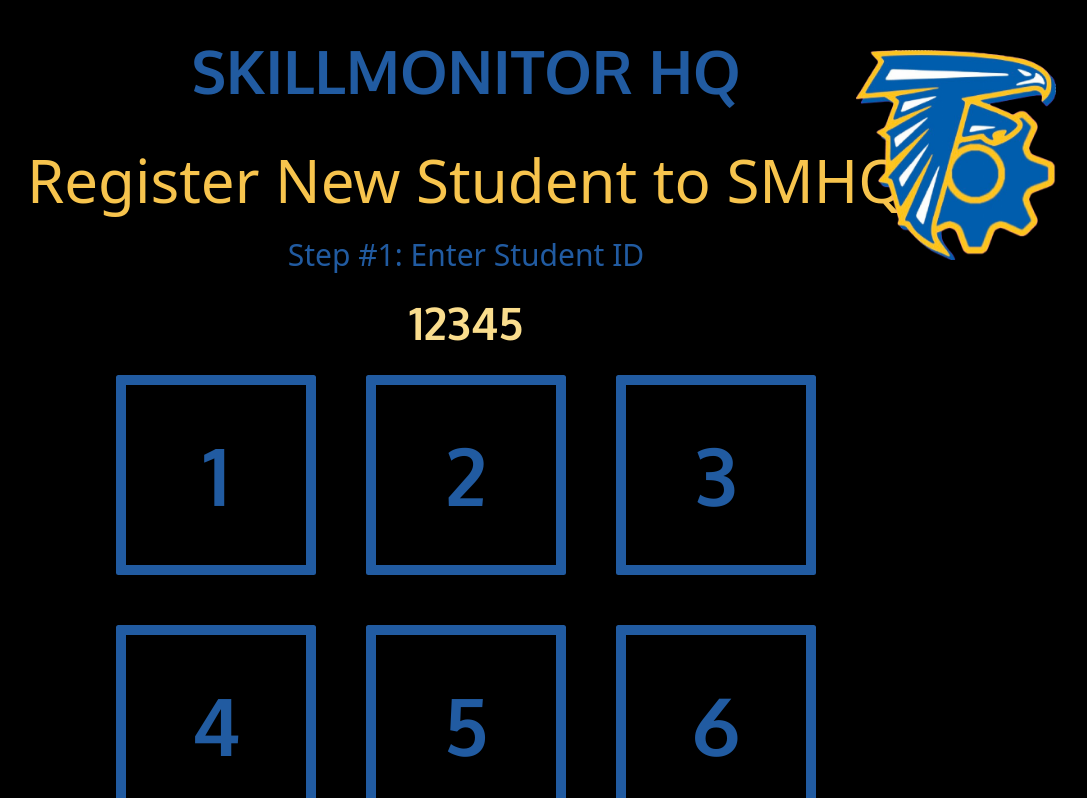
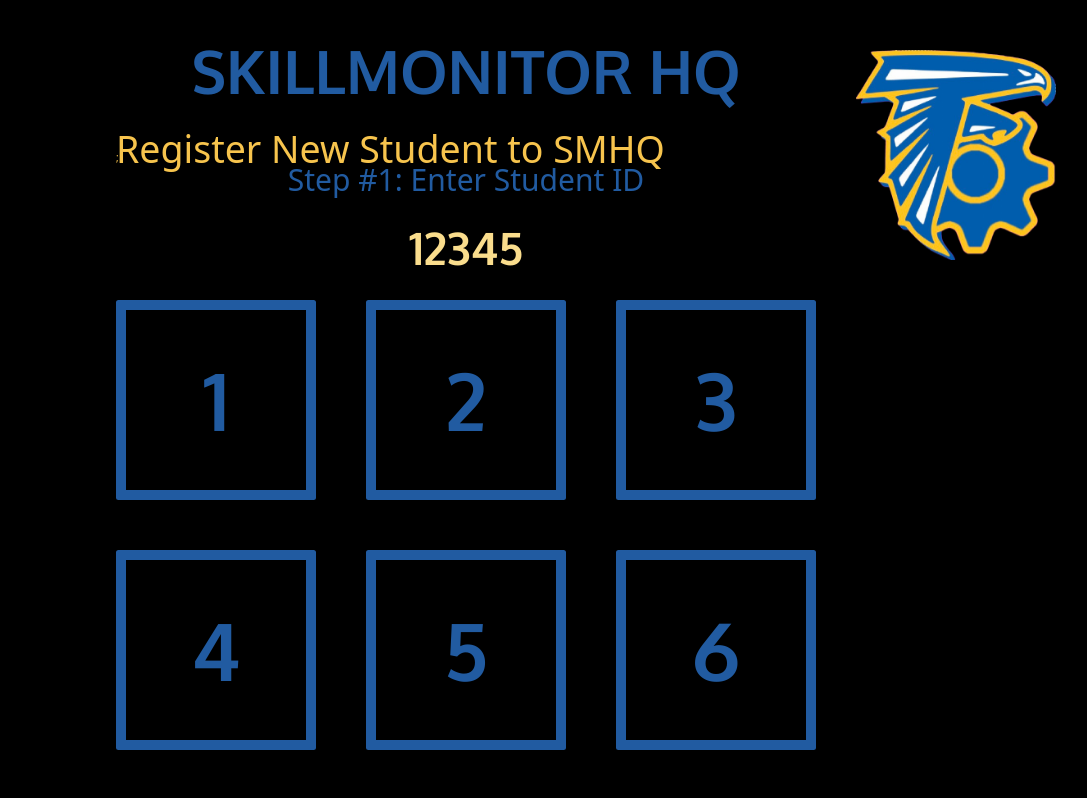
Before and after one commit to FoothillEng/SkillMonitorHQ, a Next.js app: page /admin/student/create in a window 1280 px wide. Shown: the top 798 px of the page, without its empty margins (174-1261 px from the left). Built offline with nearby package versions, Linux system fonts and the light colour scheme; no server answers.

Commit message:
feat: consistent title format

```diff
--- /dev/null
+++ b/src/components/Title.tsx
@@ -0,0 +1,9 @@
+interface TitleProps {
+    title: string;
+}
+
+const Title = ({ title }: TitleProps) => {
+    return <div className="fixed top-[13rem] text-6xl">{title}</div>;
+};
+
+export default Title;
--- a/src/pages/admin/index.tsx
+++ b/src/pages/admin/index.tsx
@@ -1,7 +1,7 @@
 const AdminIndex = (props) => {
     return (
         <div className="flex w-screen flex-col items-center">
-            <div className="text-8xl">Admin homepage</div>
+            <div className="fixed top-[13rem] text-6xl">Admin Homepage</div>
         </div>
     );
 };
--- a/src/pages/admin/machine/index.tsx
+++ b/src/pages/admin/machine/index.tsx
@@ -1,5 +1,6 @@
 import { useState } from 'react';
 
+import Title from '@/components/Title';
 import CreateMachine from '@/components/admin/machine/CreateMachine';
 import ListMachines from '@/components/admin/machine/ListMachines';
 
@@ -7,8 +8,8 @@ const AdminMachineIndex = (props) => {
     const [reload, setReload] = useState<boolean>(false);
 
     return (
-        <div className="flex w-screen flex-col items-center justify-around font-oxygen text-white">
-            <div className="mb-[5rem] text-6xl">Machine Settings</div>
+        <div className="flex w-screen flex-col items-center font-oxygen text-white">
+            <Title title="Machine Settings" />
             <ListMachines reload={reload} setReload={setReload} />
             <CreateMachine setReload={setReload} />
         </div>
--- a/src/pages/admin/student/create.tsx
+++ b/src/pages/admin/student/create.tsx
@@ -3,6 +3,7 @@ import { useRouter } from 'next/router';
 
 import { CldUploadWidget } from 'next-cloudinary';
 
+import Title from '@/components/Title';
 import LockScreen from '@/components/LockScreen';
 
 interface StudentIdInputProps {
@@ -126,9 +127,7 @@ const CreateUser = (props) => {
     return (
         <div className="flex w-screen flex-col items-center text-secondary">
             <div className="mt-[2rem]">
-                <h1 className="mb-[3rem] text-center text-8xl">
-                    Register New Student to SMHQ
-                </h1>
+                <Title title="Register New Student to SMHQ" />;
                 <div className="flex flex-col items-center space-y-[3rem]">
                     {!studentExists ? (
                         <div>
--- a/src/pages/admin/student/index.tsx
+++ b/src/pages/admin/student/index.tsx
@@ -1,6 +1,7 @@
 import { useContext } from 'react';
 import Link from 'next/link';
 
+import Title from '@/components/Title';
 import ListStudents from '@/components/ListStudents';
 import { MachineContext } from '@/lib/contexts/MachineContext';
 
@@ -8,9 +9,7 @@ const AdminStudentsIndex = (props) => {
     const { machineUUID } = useContext(MachineContext);
     return (
         <div className="flex w-screen flex-col items-center font-oxygen text-white ">
-            <h1 className='text-9xl text-center mb-[5rem]'>
-                Stats for all machines
-            </h1>
+            <Title title="Student Stats" />
             <div className="mb-[5rem] p-[2rem] text-4xl outline outline-4 active:bg-purple-300 ">
                 <Link href={'/admin/student/create'}>New Student</Link>
             </div>
--- a/src/pages/admin/student/machineStudents.tsx
+++ b/src/pages/admin/student/machineStudents.tsx
@@ -1,5 +1,6 @@
 import { useState, useContext } from 'react';
 
+import Title from '@/components/Title';
 import ListStudents from '@/components/ListStudents';
 import { StudentIdInput } from '@/pages/admin/student/create';
 import { MachineContext } from '@/lib/contexts/MachineContext';
@@ -36,9 +37,7 @@ const AdminStudentsIndex = (props) => {
 
     return (
         <div className="flex w-screen flex-col items-center font-oxygen">
-             <h1 className='text-9xl text-center mb-[5rem]'>
-                Stats for this machine ONLY
-            </h1>
+            <Title title="Machine Stats" />;
             <form
                 onSubmit={handleSubmit}
                 className="mb-[5rem] flex flex-col items-center p-[2rem] text-4xl active:bg-purple-300 "
```
